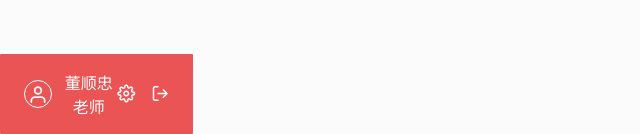
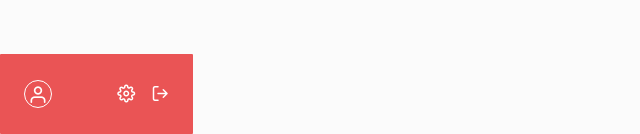
Before and after one commit to MechFroG88/Humble-Sports, a Vue app in the folder client/: page /rent/personal in a window 1280 px wide. Shown: the part 666-800 px from the top of the page, without its empty margins (0-640 px from the left). Built offline with nearby package versions, Linux system fonts and the light colour scheme.

Commit message:
Update sidebar

```diff
--- a/client/src/assets/scss/layouts/sidebar.scss
+++ b/client/src/assets/scss/layouts/sidebar.scss
@@ -83,6 +83,6 @@
   }
 
   .main {
-    padding: 1rem;
+    padding: 1.5rem 3rem;
   }
 }
--- a/client/src/layouts/sidebar.vue
+++ b/client/src/layouts/sidebar.vue
@@ -16,7 +16,7 @@
       <div class="footer">
         <div class="user c-hand">
           <i class="icon icon-user mr-2"></i>
-          董顺忠老师
+          {{username}}
         </div>
         <div>
           <i class="icon icon-settings mr-2 c-hand"></i>
@@ -34,7 +34,8 @@
 <script>
 export default {
   props: {
-    data: Array
+    data: Array,
+    username: String
   },
   data: () => ({
     active: ''
```
